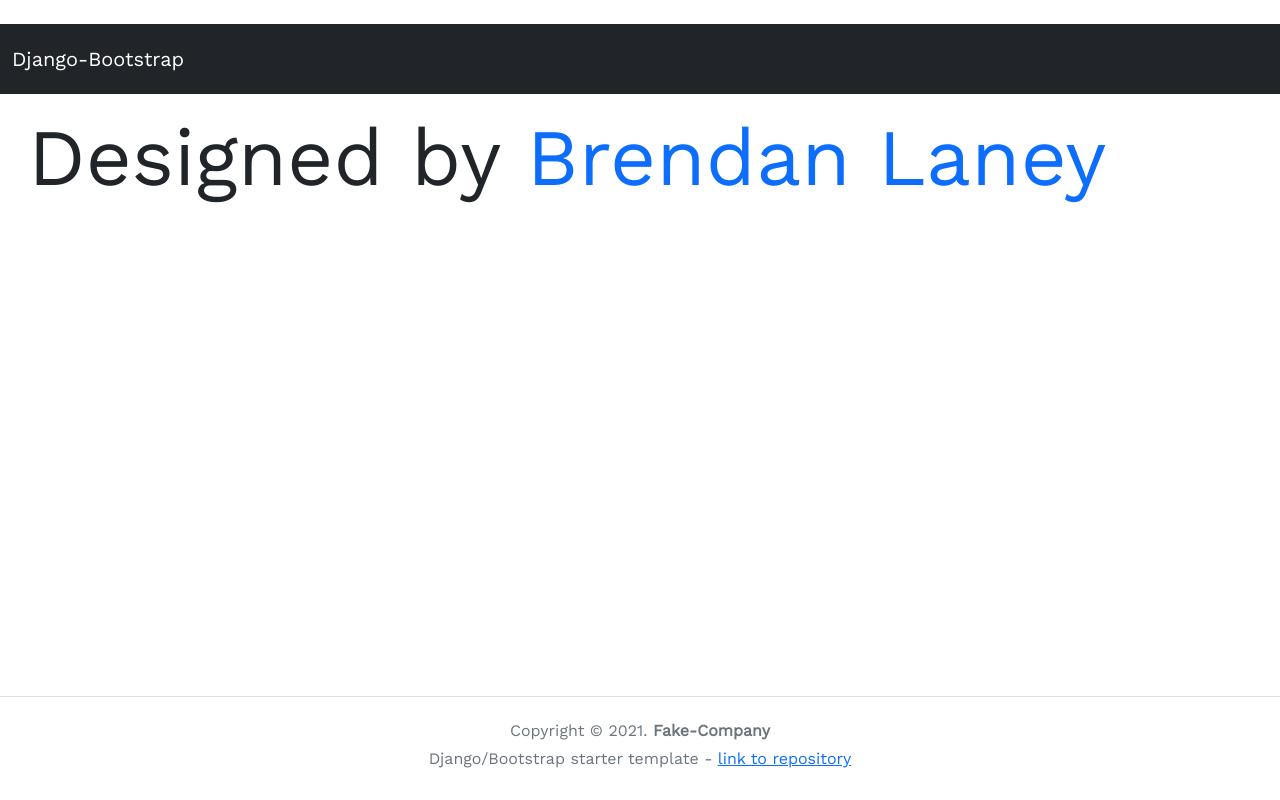
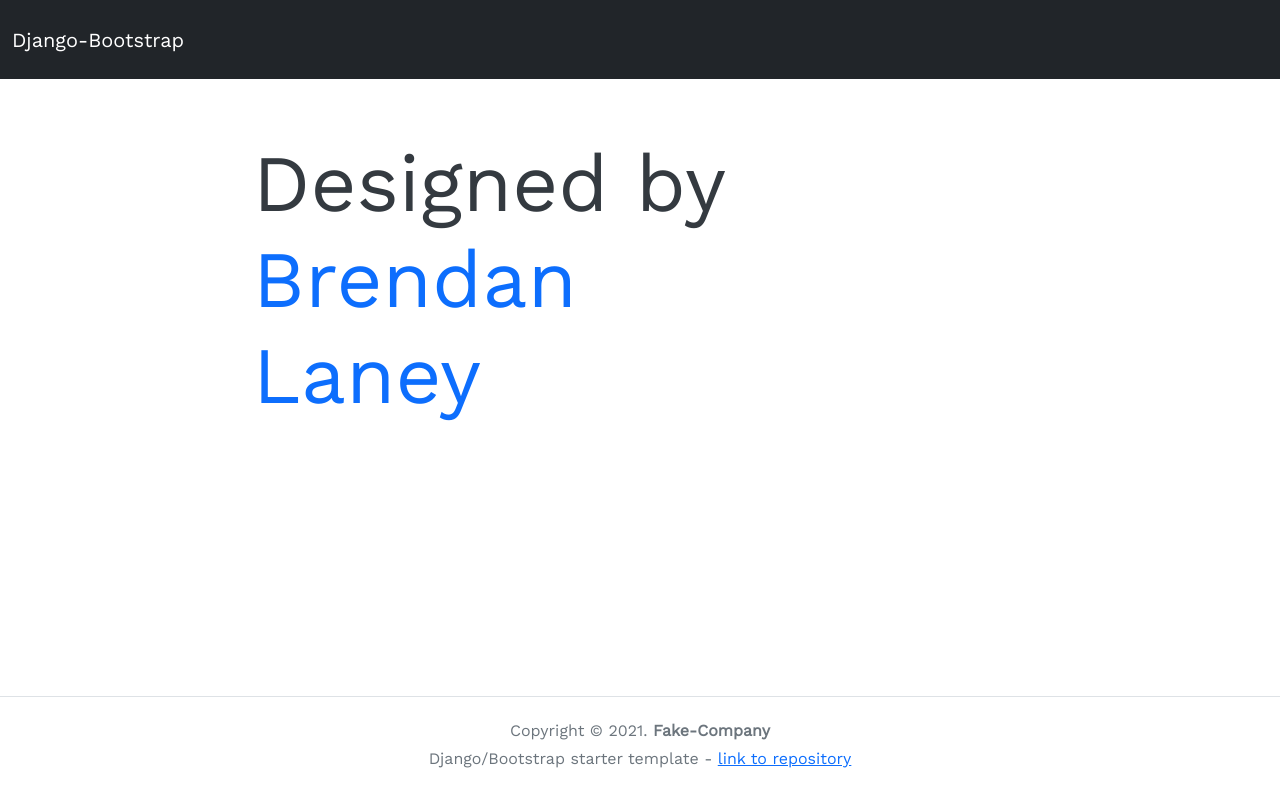
Before and after one commit to Brlaney/django-bs-starter, a Django app: page / in a window 1280 px wide. Run offline with Django 3.2, Linux system fonts and the light colour scheme; data that the repository does not hold is empty.

Commit message:
Updates and styles

```diff
--- a/pages/templates/pages/index.html
+++ b/pages/templates/pages/index.html
@@ -1,8 +1,8 @@
 {% extends 'pages/base.html' %}
 
 {% block content %}
-<div class="container-fluid">
-  <h1 class="display-1 m-3">
+<div id="headerOuter" class="container-fluid p-3 mt-5">
+  <h1 id="header" class="display-1 mt-5">
     Designed by <span class="text-primary">Brendan Laney</span>
   </h1>
 </div>
--- a/static/css/styles.css
+++ b/static/css/styles.css
@@ -1,7 +1,7 @@
 @import url("https://fonts.googleapis.com/css2?family=Work+Sans&display=swap");
 
 :root {
-  font-size: 16px;
+  font-size: 1rem;
   /* General colors */
   --bs-blue: #0d6efd;
   --bs-indigo: #6610f2;
@@ -35,9 +35,9 @@ html {
   flex: 1;
   margin: 0;
   padding: 0;
-  min-height: 100vh;
-  max-width: 100vw;
-  font-size: 16px;
+  height: 100vh;
+  width: 100vw;
+  font-size: 1rem;
   overflow-x: hidden;
   font-family: "Work Sans", sans-serif;
 }
@@ -60,10 +60,12 @@ footer p {
 }
 
 #nav {
-  position: relative;
+  width: 100%;
+  position: absolute;
   top: 0;
   margin-top: 0;
-  min-height: 70px;
+  margin-bottom: 1.5rem;
+  min-height: 79px;
 }
 
 #footer {
@@ -79,3 +81,13 @@ footer p {
   text-align: center;
   padding-bottom: 0.66rem;
 }
+
+#headerOuter {
+  width: 63%;
+}
+
+#header {
+  color: var(--bs-gray-dark);
+  max-width: 550px;
+  text-align: left;
+}
```
